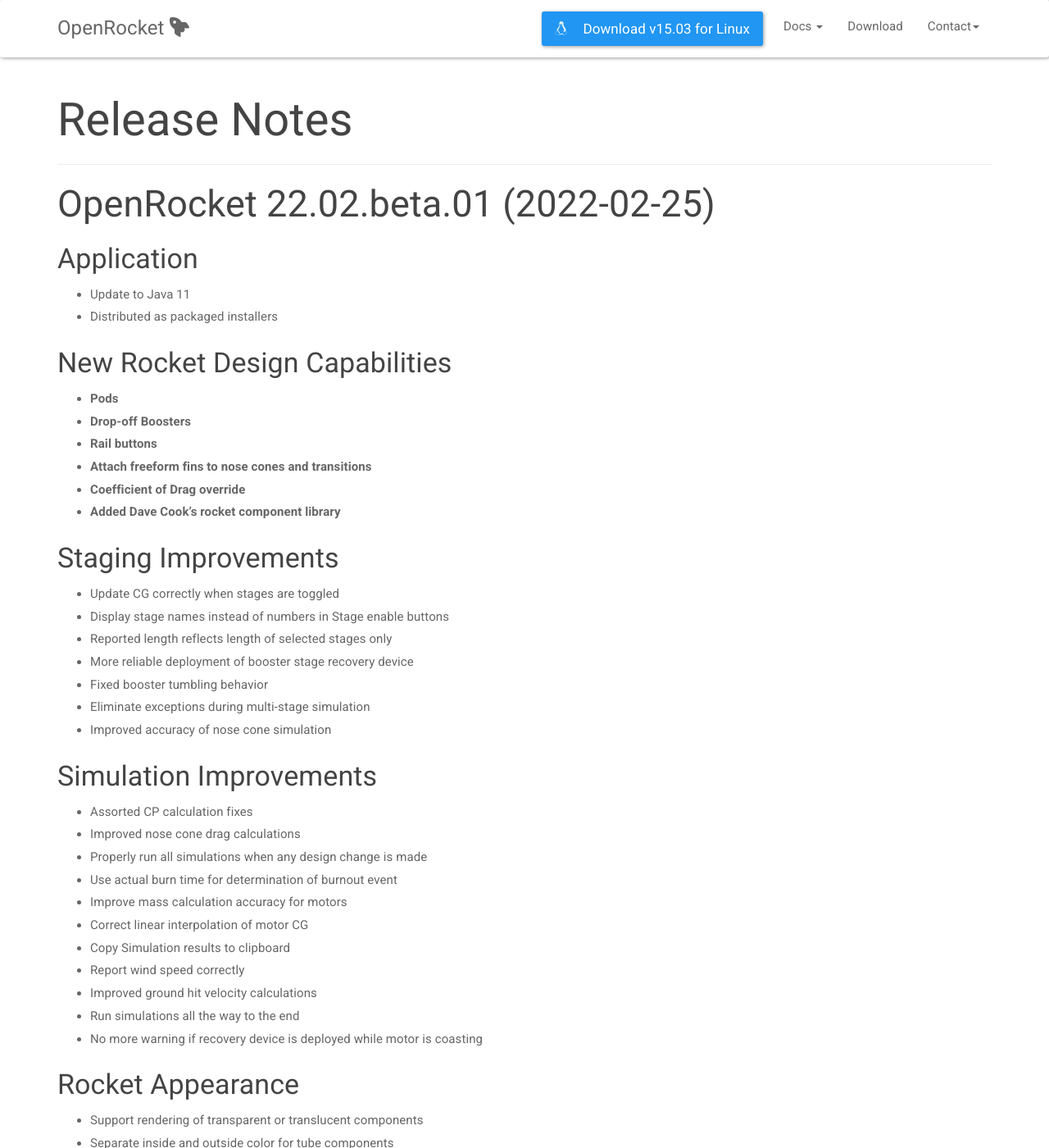
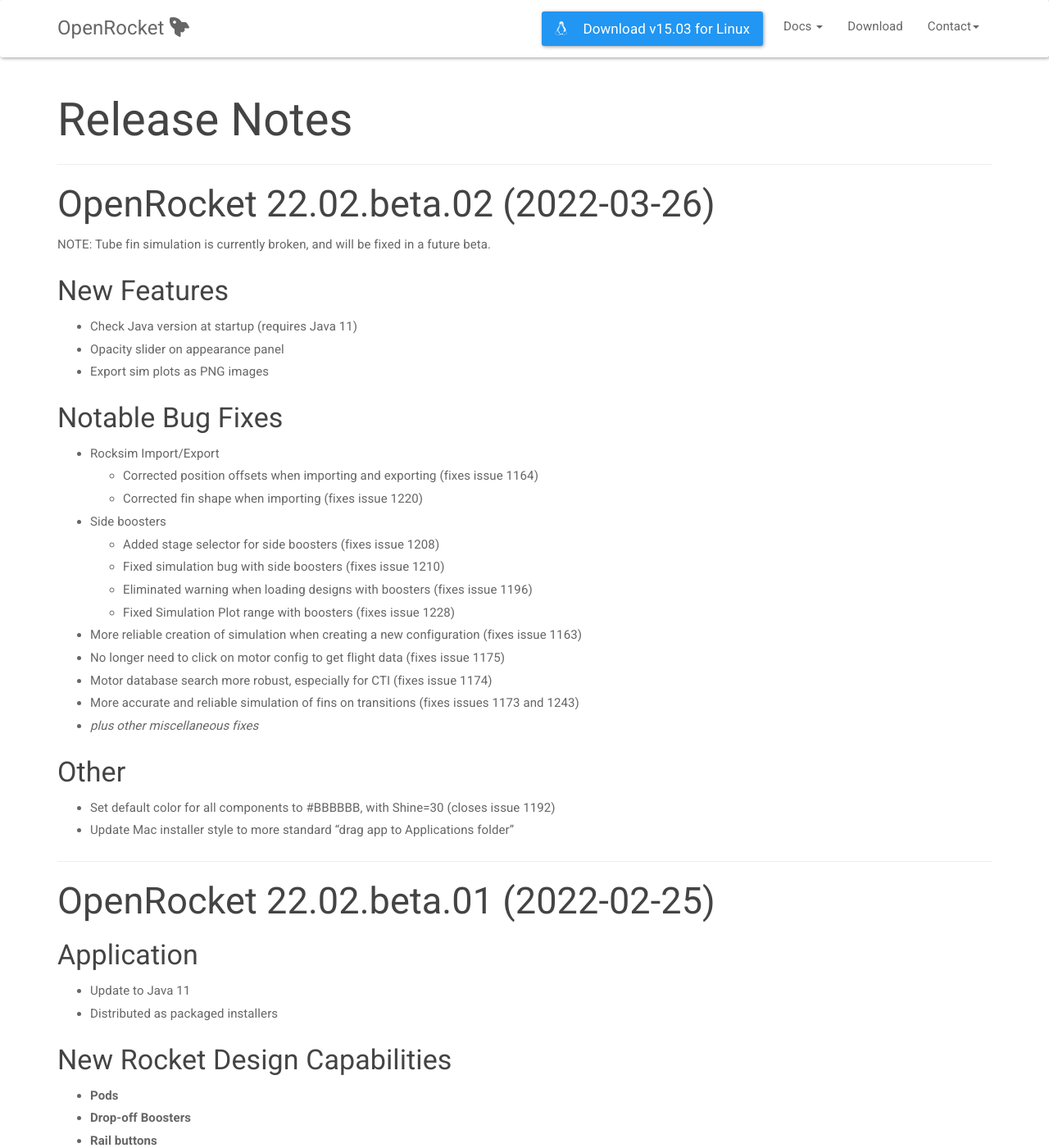
Before and after one commit to openrocket/openrocket.github.io, a Jekyll site: the page built from release_notes.html, in a window 1280 px wide and 1400 px high. Shown: the whole window at 82% size. Built offline with Jekyll 4.4.1, drawn with Linux system fonts in a browser that asks for light colours; nearby versions of some CDN libraries.

Commit message:
Update release notes

```diff
--- a/_includes/ReleaseNotes.md
+++ b/_includes/ReleaseNotes.md
@@ -1,5 +1,39 @@
 Release Notes
 =============
+
+<hr/>
+
+<h2>
+  <a href="https://github.com/openrocket/openrocket/releases/tag/release-22.02.beta.02" class="a-no-format">
+     OpenRocket 22.02.beta.02 (2022-03-26)
+  </a>
+</h2>
+
+NOTE: Tube fin simulation is currently broken, and will be fixed in a future beta.
+
+### New Features
+* Check Java version at startup (requires Java 11)
+* Opacity slider on appearance panel
+* Export sim plots as PNG images
+
+### Notable Bug Fixes
+* Rocksim Import/Export
+  * Corrected position offsets when importing and exporting (fixes issue 1164)
+  * Corrected fin shape when importing (fixes issue 1220)
+* Side boosters
+  * Added stage selector for side boosters (fixes issue 1208)
+  * Fixed simulation bug with side boosters (fixes issue 1210)
+  * Eliminated warning when loading designs with boosters (fixes issue 1196)
+  * Fixed Simulation Plot range with boosters (fixes issue 1228)
+* More reliable creation of simulation when creating a new configuration (fixes issue 1163)
+* No longer need to click on motor config to get flight data (fixes issue 1175)
+* Motor database search more robust, especially for CTI (fixes issue 1174)
+* More accurate and reliable simulation of fins on transitions (fixes issues 1173 and 1243)
+* _plus other miscellaneous fixes_
+
+### Other
+* Set default color for all components to #BBBBBB, with Shine=30 (closes issue 1192)
+* Update Mac installer style to more standard "drag app to Applications folder"
 
 <hr/>
 
```
